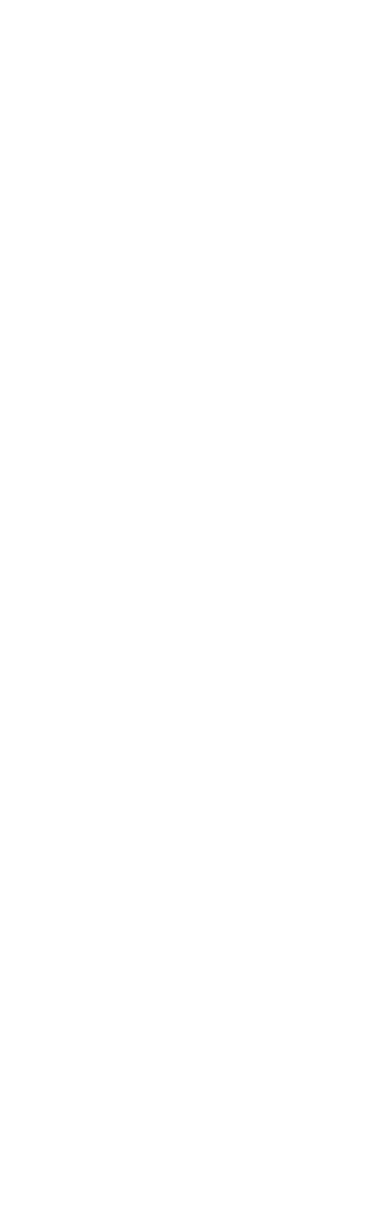
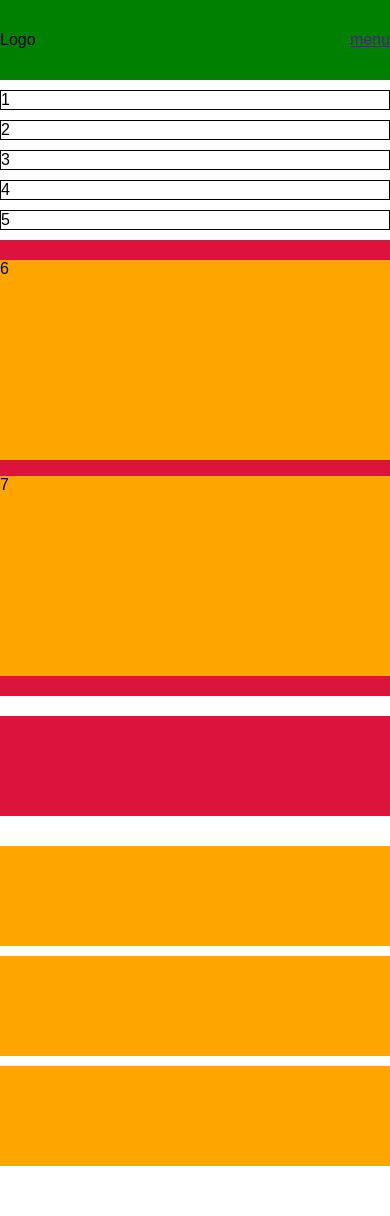
Before and after one commit to arnaldorosa/htmlcss-responsive-layout, a plain HTML site: page index.html in a window 390 px wide. Before the commit the page ends 844 px from the top, so only its background shows below. Drawn offline with Linux system fonts and the light colour scheme.

Commit message:
header-main-responsive

```diff
--- a/index.html
+++ b/index.html
@@ -3,9 +3,85 @@
 <head>
     <meta charset="UTF-8">
     <meta name="viewport" content="width=device-width, initial-scale=1.0">
+    <link rel="stylesheet" href="./style.css">
     <title>Responsive Layout</title>
 </head>
 <body>
+    <!-- HEADER -->
+    <header class="header">
+        <div class="container">
+            <div class="header-menu">
+                <div class="logo">Logo</div>
+                <div class="menu">
+                    <a href="">
+                        menu
+                    </a>
+                </div>
+                <nav class="nav-bar">
+                    <a href="">link</a>
+                    <a href="">link</a>
+                    <a href="">link</a>
+                    <a href="">link</a>
+                    <a href="">link</a>
+                </nav>
+            </div>
+        </div>
+    </header>
+    <!-- /HEADER -->
+
+
+    <!-- MAIN -->
+        <section class="demo">
+            <div class="container">
+                <div class="row">
+                    <div class="content-left">
+                        1
+                    </div>
+                    <div class="content-right">
+                        2
+                    </div>
+                </div>
+                <div class="second-row">
+                    <div class="informations">
+                        3
+                    </div>
+                    <div class="informations">
+                        4
+                    </div>
+                    <div class="informations">
+                        5
+                    </div>
+                </div>
+            </div>
+        </section>
+
+        <section class="planning">
+            <div class="container">
+                <div class="strategic-planning">
+                    6
+                </div>
+                <div class="app-planning">
+                    7
+                </div>
+            </div>
+        </section>
+
+        <section class="partner">
+            <div class="container">
+                <div class="testimonial"></div>
+                <div class="partners-card">
+                    <div class="card"></div>
+                    <div class="card"></div>
+                    <div class="card"></div>
+                </div>
+            </div>
+        </section>
+    <!-- /MAIN -->
+
+
+    <!-- FOOTER -->
+    <footer></footer>
+    <!-- /FOOTER -->
 
 </body>
 </html>
--- a/style.css
+++ b/style.css
@@ -8,3 +8,116 @@
 body {
     font-family: sans-serif;
 }
+
+
+
+/*********** HEADER *************/
+.header {
+    background-color: green;
+    height: 80px;
+}
+
+.header-menu {
+    display: flex;
+    justify-content: space-between;
+    line-height: 80px;
+}
+
+.nav-bar {
+    display: none;
+}
+
+
+/*********** MAIN *************/
+.row  {
+    margin: 10px 0;
+}
+
+.content-left,
+.content-right {
+    margin: 10px 0;
+    border: 1px solid black;
+}
+
+.second-row .informations {
+    margin: 10px 0;
+    border: 1px solid black;
+}
+
+.planning {
+    padding: 20px 0;
+    background-color: crimson;
+}
+
+.strategic-planning {
+    margin-bottom: 1rem;
+    /* debug */
+    background-color: orange;
+    height: 200px;
+}
+
+.app-planning {
+    background-color: orange;
+    /* debug */
+    height: 200px;
+}
+
+.partner {
+    padding: 20px 0;
+}
+
+
+.testimonial {
+    /* debug */
+    height: 100px;
+    background-color: crimson;
+}
+
+.partners-card {
+    padding: 20px 0;
+}
+
+.card {
+    margin: 10px 0;
+    background-color: orange;
+    /* debug */
+    height: 100px;
+}
+
+
+
+
+
+
+
+/*********** RESPONSIVE *************/
+@media screen and (min-width: 769px) {
+    /* GENERAL */
+    .container {
+        width: 95%;
+    }
+
+    /* MAIN */
+    .demo .row {
+        display: flex;
+        gap: 10px;
+        padding: 10px 0;
+    }
+
+    .content-left {
+        width: 67%;
+    }
+
+    .content-right {
+        width: 33%;
+    }
+
+    .second-row {
+        display: flex;
+        gap: 10px;
+    }
+
+    .informations {
+        width: calc(100% / 3);
+    }
+}
```
